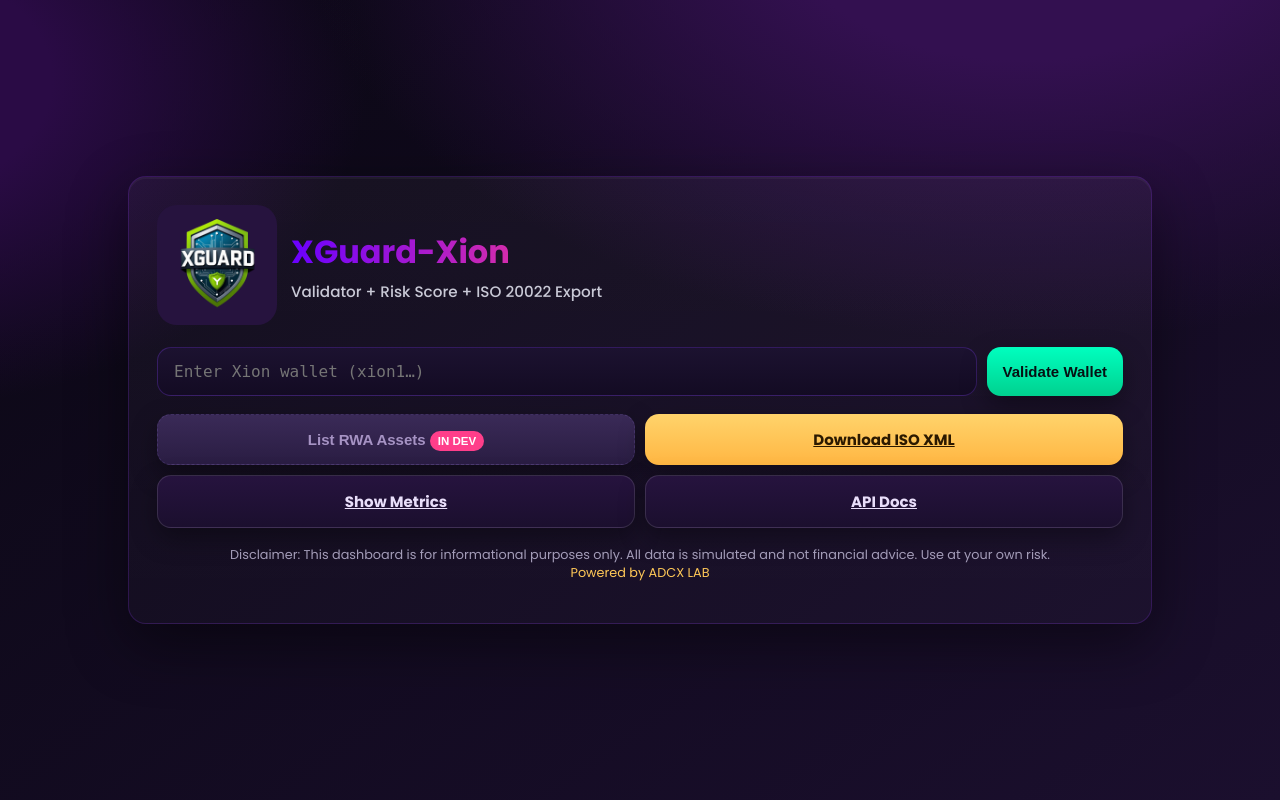
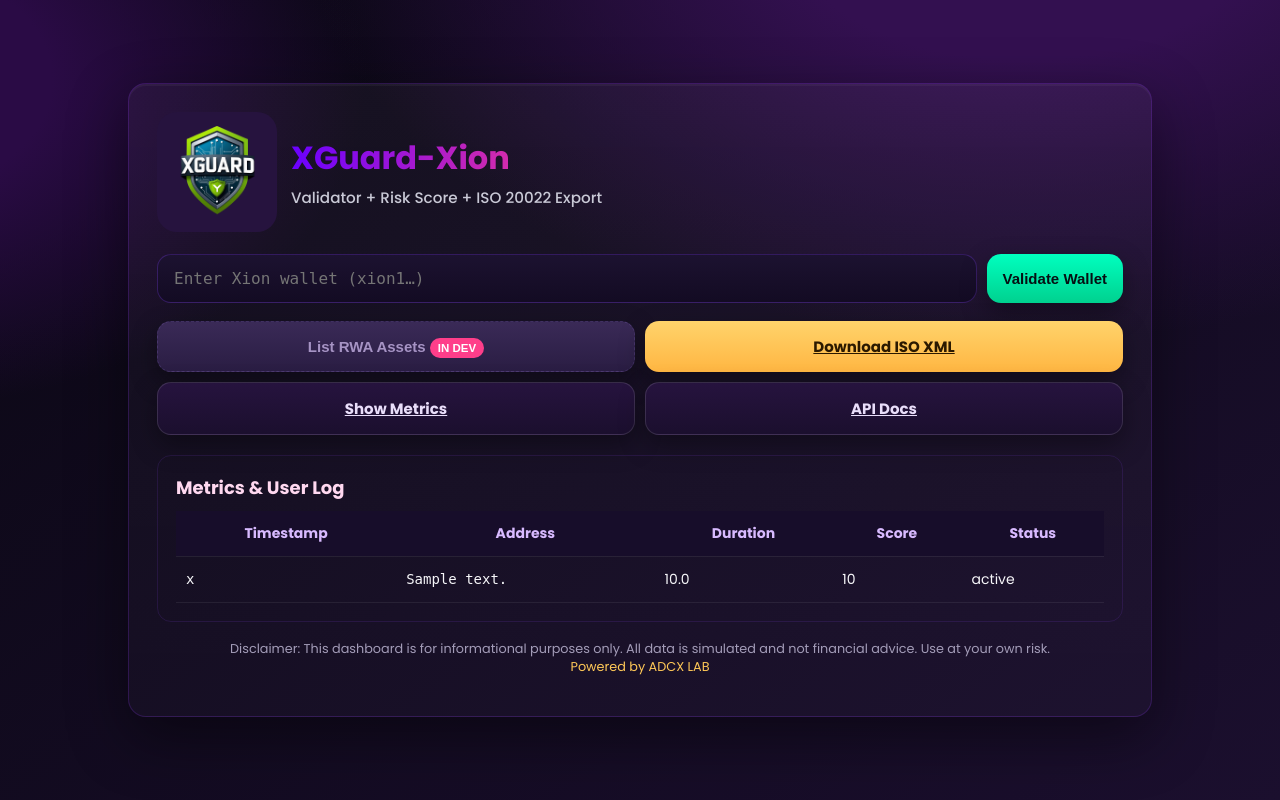
Before and after one commit to ADCoinX/Xguard-Xion, a FastAPI app: page /metrics in a window 1280 px wide. Run offline with FastAPI, Linux system fonts and the light colour scheme; tables that the repository leaves empty hold one stand-in row (values such as "Sample post").

Commit message:
Update index.html

```diff
--- a/templates/index.html
+++ b/templates/index.html
@@ -5,14 +5,12 @@
   <meta name="viewport" content="width=device-width, initial-scale=1" />
   <title>XGuard-Xion Dashboard</title>
 
-  <!-- Font -->
   <link href="https://fonts.googleapis.com/css2?family=Poppins:wght@400;500;600;700&display=swap" rel="stylesheet" />
-
   <style>
     :root{
       --bg-1:#0a0713; --bg-2:#1b0f2e; --grad-1:#6a00ff; --grad-2:#ff3e8a;
       --accent:#00ffa6; --accent-2:#ffc857; --surface:#120a1f; --border:#9237ff33;
-      --text:#f6f6f9; --muted:#c9c9d6; --shadow: 0 20px 60px rgba(0,0,0,.45), 0 2px 0 rgba(255,255,255,.04) inset; --radius:18px;
+      --text:#f6f6f9; --muted:#c9c9d6; --shadow:0 20px 60px rgba(0,0,0,.45), 0 2px 0 rgba(255,255,255,.04) inset; --radius:18px;
     }
     *{box-sizing:border-box}
     html,body{height:100%}
@@ -25,26 +23,26 @@
       display:flex; align-items:center; justify-content:center; padding:24px;
     }
     .wrap{width:100%; max-width:1024px;}
-    .card{background: linear-gradient(180deg, rgba(255,255,255,.04), rgba(255,255,255,.02));
+    .card{background:linear-gradient(180deg, rgba(255,255,255,.04), rgba(255,255,255,.02));
       border:1px solid var(--border); border-radius:var(--radius); box-shadow:var(--shadow); padding:28px;}
     .brand{display:flex; align-items:center; gap:14px; margin-bottom:22px;}
     .brand img{width:120px; height:120px; border-radius:20px; background:#26133e; object-fit:contain;}
     .brand h1{font-size:clamp(22px, 2.6vw, 32px); margin:0;
-      background: linear-gradient(90deg, var(--grad-1), var(--grad-2));
+      background:linear-gradient(90deg, var(--grad-1), var(--grad-2));
       -webkit-background-clip:text; background-clip:text; color:transparent; font-weight:700;}
     .sub{margin:4px 0 0 0; color:var(--muted); font-size:.95rem; font-weight:500;}
 
     .panel{display:grid; gap:18px; margin-top:18px;}
     .input-row{display:flex; gap:10px;}
-    .input{flex:1; min-width:0; background:linear-gradient(180deg, #1c1230, #130b23);
+    .input{flex:1; min-width:0; background:linear-gradient(180deg,#1c1230,#130b23);
       border:1px solid #8946ff44; color:var(--text); padding:14px 16px; border-radius:14px; font-size:16px; outline:none;}
 
     .btns{display:grid; grid-template-columns: repeat(2,1fr); gap:10px;}
     .btn{border:0; cursor:pointer; text-align:center; padding:14px 16px; border-radius:14px; font-weight:700; font-size:15px; box-shadow:0 10px 26px rgba(0,0,0,.35);}
-    .btn-primary{background: linear-gradient(180deg,#00ffbf,#00d18f); color:#061013;}
-    .btn-warn{background: linear-gradient(180deg,#ffd36b,#ffb642); color:#2b1900;}
+    .btn-primary{background:linear-gradient(180deg,#00ffbf,#00d18f); color:#061013;}
+    .btn-warn{background:linear-gradient(180deg,#ffd36b,#ffb642); color:#2b1900;}
     .btn-ghost{background:linear-gradient(180deg,#26133e,#1b0f2e); color:#e9defa; border:1px solid #ffffff1f;}
-    .btn-disabled{background: linear-gradient(180deg,#3a2a57,#2a1d43); color:#a693c4; border:1px dashed #9c7fe033; cursor:not-allowed;}
+    .btn-disabled{background:linear-gradient(180deg,#3a2a57,#2a1d43); color:#a693c4; border:1px dashed #9c7fe033; cursor:not-allowed;}
     .pill{font-size:.72rem; padding:4px 8px; border-radius:999px; background:#ff3e8a; color:white;}
 
     .section{margin-top:20px; border:1px solid #8b46ff22; border-radius:14px; padding:18px;}
@@ -58,7 +56,6 @@
     th{color:#d8baff; background:#170d2a}
 
     .footer{margin-top:18px; color:#a39cb8; font-size:.8rem; text-align:center}
-
     @media(max-width:840px){.btns{grid-template-columns:1fr 1fr;}.kv{grid-template-columns:1fr;}}
     @media(max-width:520px){.input-row{flex-direction:column;}.btns{grid-template-columns:1fr;}.card{padding:22px;}}
   </style>
@@ -66,7 +63,6 @@
 <body>
   <main class="wrap">
     <section class="card">
-
       <!-- Brand -->
       <header class="brand">
         <img src="/static/Xguard-logo.png" alt="XGuard Logo"
@@ -78,8 +74,8 @@
       </header>
 
       <!-- Manual form only -->
-      <section class="panel">
-        <form method="post" action="/validate" class="input-row" id="manualForm">
+      <section class="panel" id="panel">
+        <form method="post" action="/validate" class="input-row" id="manualForm" style="display:flex">
           <input class="input mono" name="wallet_addr" placeholder="Enter Xion wallet (xion1…)" required>
           <button type="submit" class="btn btn-primary">Validate Wallet</button>
         </form>
@@ -94,6 +90,51 @@
         </div>
       </section>
 
+      <!-- Results -->
+      {% if result %}
+      <section class="section">
+        <h2>Result</h2>
+        <div class="kv"><div class="k">Status</div><div class="v">{{ result }}</div></div>
+        {% if status %}<div class="kv"><div class="k">Code</div><div class="v mono">{{ status }}</div></div>{% endif %}
+        {% if debug_reason %}<div class="kv"><div class="k">Reason</div><div class="v mono">{{ debug_reason }}</div></div>{% endif %}
+        {% if endpoint %}<div class="kv"><div class="k">Endpoint</div><div class="v mono">{{ endpoint }}</div></div>{% endif %}
+        {% if score is not none %}
+        <div class="kv"><div class="k">Risk Score</div><div class="v"><b style="color:var(--accent)">{{ score }}</b></div></div>
+        {% endif %}
+        {% if wallet %}
+        <div class="kv"><div class="k">Address</div><div class="v mono">{{ wallet.address }}</div></div>
+        <div class="kv"><div class="k">Balance</div><div class="v">{{ wallet.balance }}</div></div>
+        <div class="kv"><div class="k">Tx Count</div><div class="v">{{ wallet.tx_count }}</div></div>
+        <div class="kv"><div class="k">Failed Tx</div><div class="v">{{ wallet.failed_txs }}</div></div>
+        <div class="kv"><div class="k">Anomaly</div><div class="v">{{ wallet.anomaly }}</div></div>
+        {% endif %}
+      </section>
+      {% endif %}
+
+      {% if metrics %}
+      <section class="section">
+        <h2>Metrics & User Log</h2>
+        <div style="overflow:auto">
+          <table>
+            <thead>
+              <tr><th>Timestamp</th><th>Address</th><th>Duration</th><th>Score</th><th>Status</th></tr>
+            </thead>
+            <tbody>
+              {% for m in metrics %}
+              <tr>
+                <td class="mono">{{ m.timestamp }}</td>
+                <td class="mono">{{ m.address }}</td>
+                <td>{{ m.duration }}</td>
+                <td>{{ m.score }}</td>
+                <td>{{ m.status }}</td>
+              </tr>
+              {% endfor %}
+            </tbody>
+          </table>
+        </div>
+      </section>
+      {% endif %}
+
       <p class="footer">
         Disclaimer: This dashboard is for informational purposes only. All data is simulated and not financial advice. Use at your own risk.<br/>
         <span style="color:var(--accent-2)">Powered by ADCX LAB</span>
```
